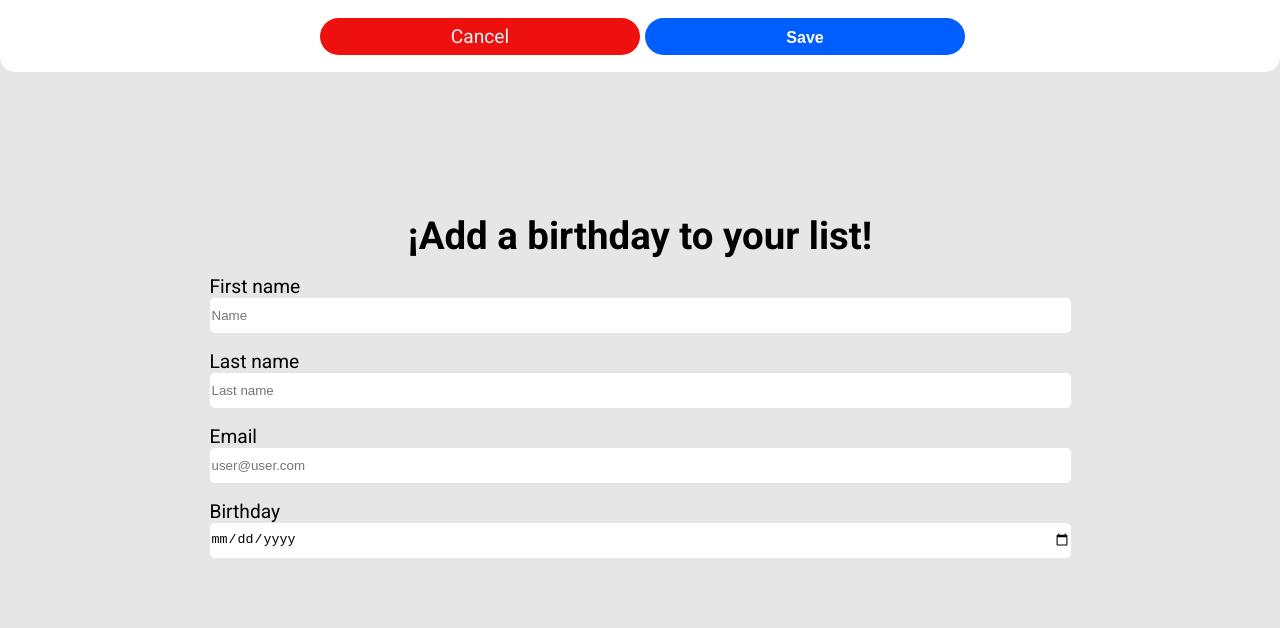
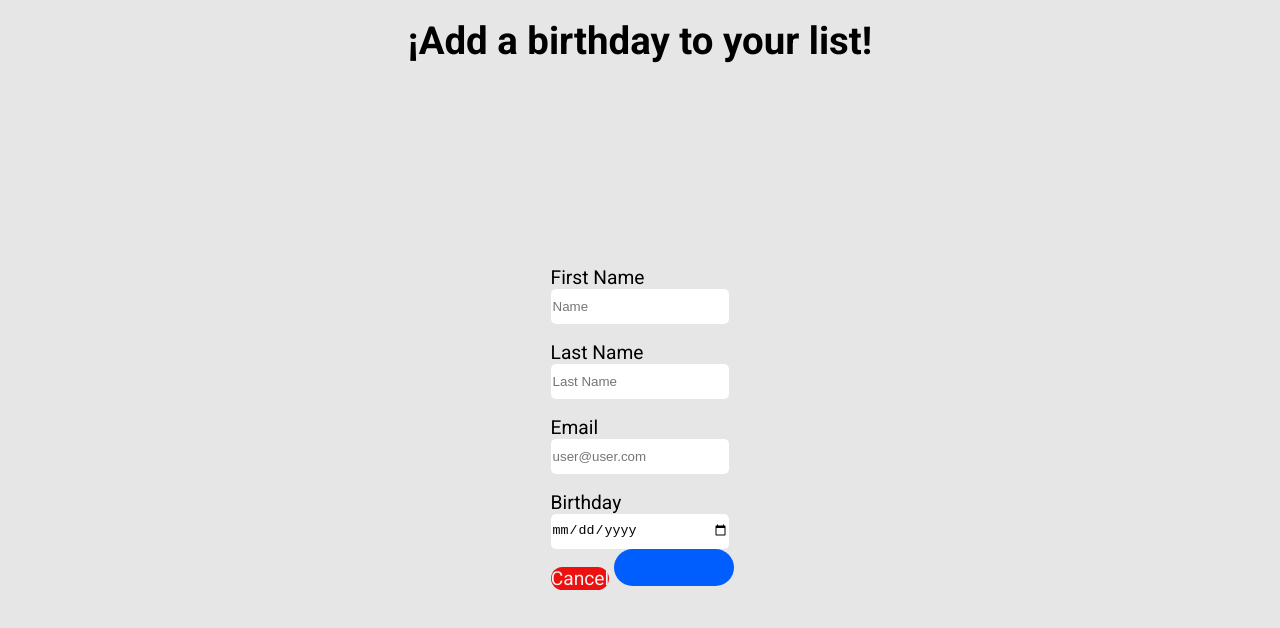
Before and after one commit to joedurand-hub/birthday-app, a Next.js app: page /add-birthday in a window 1280 px wide. Shown: the top 628 px of the page. Built offline with nearby package versions, Linux system fonts and the light colour scheme.

Commit message:
refactor logic and components

```diff
--- a/Components/Card/card.jsx
+++ b/Components/Card/card.jsx
@@ -10,7 +10,6 @@ import modal from "../../styles/modal.module.css";
 
 function Card({ firstName, lastName, birthday, email, id }) {
   const [isOpenModal, openModal, closeModal] = useModal(false);
-  const router = useRouter();
 
   const handleSubmit = () => {
     fetch(`https://birthday-app-api.vercel.app/api/v1/john/birthdays/${id}`, {
--- /dev/null
+++ b/Components/Form/Form.jsx
@@ -0,0 +1,79 @@
+import Link from "next/link";
+import { AnchorCancel } from "../AnchorsButton/Anchor";
+import styles from "../../styles/container.module.css";
+import styleForm from "../../styles/form.module.css";
+import formNavBar from "../../styles/navBar.module.css";
+import Input from "../Input/Input";
+import button from "../../styles/Buttons.module.css";
+
+function Form({ onSubmit, onChange, values }) {
+  return (
+    <div className={styles.containerApp}>
+      <form className={styleForm.form} onSubmit={onSubmit}>
+        <h1 className={styleForm.form_title}>¡Add a birthday to your list!</h1>
+        <div className={styleForm.form_container}>
+          <Input
+            label={"First Name"}
+            htmlFor={"firstName"}
+            onChange={onChange}
+            type="text"
+            placeholder={"Name"}
+            value={values.firstName}
+            name="firstName"
+            minLength={3}
+            maxLength={25}
+            pattern="[A-Za-z ]*"
+            required={true}
+          />
+
+          <Input
+            label={"Last Name"}
+            htmlFor={"lastName"}
+            onChange={onChange}
+            type="text"
+            name="lastName"
+            placeholder={"Last Name"}
+            value={values.lastName}
+            minLength={3}
+            maxLength={25}
+            pattern="[A-Za-z ]*"
+            required={true}
+          />
+
+          <Input
+            label={"Email"}
+            htmlFor={"email"}
+            onChange={onChange}
+            type="email"
+            name="email"
+            placeholder={"user@user.com"}
+            value={values.email}
+            required={true}
+          />
+          <Input
+            label={"Birthday"}
+            htmlFor={"birthday"}
+            onChange={onChange}
+            type="date"
+            max={new Date()}
+            name="birthday"
+            value={values.birthday}
+            required={true}
+          />
+          <nav>
+            <AnchorCancel name="Cancel" />
+            <button
+              className={button.button_primary}
+              type="submit"
+              name="submit"
+              value="Save"
+              onSubmit={onSubmit}
+            ></button>
+          </nav>
+        </div>
+      </form>
+    </div>
+  );
+}
+
+export default Form;
--- /dev/null
+++ b/Components/Input/Input.jsx
@@ -0,0 +1,30 @@
+import input from "./input.module.css";
+const InputField = ({
+  value,
+  label,
+  name,
+  placeholder,
+  type,
+  onChange,
+  htmlFor,
+}) => {
+  return (
+    <div className={input.field}>
+      {label && (
+        <label htmlFor={htmlFor} className={input.form_label}>
+          {label}
+        </label>
+      )}
+      <input
+        className={input.form_input}
+        type={type}
+        value={value}
+        name={name}
+        placeholder={placeholder}
+        onChange={onChange}
+      />
+    </div>
+  );
+};
+
+export default InputField;
--- /dev/null
+++ b/Components/Input/input.module.css
@@ -0,0 +1,49 @@
+.field {
+  margin: 0;
+  display: flex;
+  flex-direction: column;
+  justify-content: center;
+  width: 100%;
+  max-height: 40vh;
+}
+
+@media screen and (max-width: 768px) {
+  .field {
+    margin: 0;
+    display: flex;
+    flex-direction: column;
+    justify-content: center;
+    width: 100%;
+    max-height: 40vh;
+  }
+
+  .form_label {
+    padding-top: 2px;
+    margin-top: 15px;
+  }
+
+  .form_input {
+    width: 100%;
+    height: 35px;
+    border-radius: 5px;
+    border: none;
+  }
+}
+
+@media screen and (min-width: 769px) {
+  .field {
+    width: 55%;
+  }
+
+  .form_label {
+    padding-top: 2px;
+    margin-top: 15px;
+  }
+
+  .form_input {
+    width: 100%;
+    height: 35px;
+    border-radius: 5px;
+    border: none;
+  }
+}
--- a/pages/add-birthday.js
+++ b/pages/add-birthday.js
@@ -1,43 +1,30 @@
 import { useState } from "react";
+import Image from "next/image";
 import Link from "next/link";
 import { AnchorCancel } from "../Components/AnchorsButton/Anchor";
 import styles from "../styles/container.module.css";
 import styleForm from "../styles/form.module.css";
+import NavBar from "../Components/NavBar/NavBar";
 import formNavBar from "../styles/navBar.module.css";
 import button from "../styles/Buttons.module.css";
 import { useRouter } from "next/router";
+import Input from "../Components/Input/Input";
+import Form from "../Components/Form/Form";
 
 function AddBirthday() {
   const router = useRouter();
-	const [firstName, setFirstName] = useState("");
-	const [email, setEmail] = useState("");
-	const [lastName, setLastName] = useState("");
-	const [birthday, setBirthday] = useState("");
+  const [values, setValues] = useState({
+    firstName: "",
+    lastName: "",
+    email: "",
+    birthday: "",
+  });
 
   const handleInputChange = function (e) {
     const eTargetName = e.target.name;
     const value = e.target.value;
-		switch (eTargetName) {
-			case "firstName":
-				setFirstName(value);
-
-				break;
-
-			case "lastName":
-				setLastName(value);
-				break;
-
-			case "email":
-				setEmail(value);
-				break;
-
-			case "birthday":
-				setBirthday(value);
-				break;
-
-			default:
-				break;
-		}
+    setValues({ ...values, [eTargetName]: value });
+    console.log(values);
   };
 
   const handleSubmit = (e) => {
@@ -48,10 +35,10 @@ function AddBirthday() {
         "Content-Type": "application/json",
       },
       body: JSON.stringify({
-				firstName,
-				email,
-				lastName,
-				birthday,
+        firstName: values.firstName,
+        lastName: values.lastName,
+        email: values.email,
+        birthday: values.birthday,
       }),
     })
       .then((response) => {
@@ -67,89 +54,15 @@ function AddBirthday() {
 
   return (
     <div className={styles.containerApp}>
-			<form
-				className={styleForm.form}
-				id="add_birthday"
+      <Form
         onSubmit={(e) => {
           e.preventDefault();
           handleSubmit(e);
           router.push("/birthdays");
         }}
-			>
-				<div className={styleForm.form_container}>
-					<h1 className={styleForm.form_title}>
-						¡Add a birthday to your list!
-					</h1>
-					<label className={styleForm.form_label} htmlFor="firstName">
-						First name
-					</label>
-					<input
         onChange={(e) => handleInputChange(e)}
-						className={styleForm.form_input}
-						placeholder="Name"
-						type="text"
-						name="firstName"
-						minLength={3}
-						maxLength={25}
-						pattern="[A-Za-z ]*"
-						value={firstName}
-						required
-					/>
-					<label className={styleForm.form_label} htmlFor="lastName">
-						Last name
-					</label>
-					<input
-						onChange={(e) => handleInputChange(e)}
-						className={styleForm.form_input}
-						placeholder="Last name"
-						type="text"
-						name="lastName"
-						minLength={3}
-						maxLength={25}
-						pattern="[A-Za-z ]*"
-						value={lastName}
-						required={true}
-					/>
-
-					<label className={styleForm.form_label} htmlFor="email">
-						Email
-					</label>
-					<input
-						onChange={(e) => handleInputChange(e)}
-						className={styleForm.form_input}
-						placeholder="user@user.com"
-						type="email"
-						name="email"
-						value={email}
-						required={true}
-					/>
-
-					<label className={styleForm.form_label} htmlFor="birthday">
-						Birthday
-					</label>
-					<input
-						onChange={(e) => handleInputChange(e)}
-						className={styleForm.form_input}
-						type="date"
-						max={new Date()}
-						name="birthday"
-						value={birthday}
-						required
-					/>
-				</div>
-				<nav className={formNavBar.navBar}>
-					<Link href="/birthdays" passHref={true}>
-						<AnchorCancel name="Cancel" />
-					</Link>
-
-					<input
-						className={button.button_primary}
-						type="submit"
-						name="submit"
-						value="Save"
-					/>
-				</nav>
-			</form>
+        values={values}
+      ></Form>
     </div>
   );
 }
--- a/styles/card.module.css
+++ b/styles/card.module.css
@@ -49,6 +49,10 @@
   cursor: pointer;
 }
 
+.icons:focus .card {
+  display: block;
+}
+
 @media screen and (min-width: 769px) {
   .card {
     display: flex;
--- a/styles/form.module.css
+++ b/styles/form.module.css
@@ -2,7 +2,7 @@
   .form {
     display: flex;
     flex-direction: column;
-    justify-content: flex-start;
+    justify-content: center;
     align-items: center;
     width: 100%;
     height: 100vh;
@@ -12,31 +12,13 @@
     display: flex;
     flex-direction: column;
     justify-content: center;
+    align-items: center;
     width: 85%;
     height: 100vh;
   }
 
-  .form_label {
-    padding-top: 2px;
-    margin-top: 15px;
-  }
-
-  .form_input {
-    height: 35px;
-    border-radius: 5px;
-    border: none;
-  }
-
   .form_title {
     text-align: center;
-  }
-
-  .error {
-    border-color: red;
-  }
-
-  .error:focus {
-    outline-color: red;
   }
 }
 
@@ -44,7 +26,7 @@
   .form {
     display: flex;
     flex-direction: column;
-    justify-content: flex-start;
+    justify-content: center;
     align-items: center;
     width: 100%;
     height: 100vh;
@@ -54,22 +36,18 @@
     display: flex;
     flex-direction: column;
     justify-content: center;
+    align-items: center;
     width: 70%;
     height: 90vh;
-  }
-
-  .form_label {
-    padding-top: 2px;
-    margin-top: 15px;
-  }
-
-  .form_input {
-    height: 35px;
-    border-radius: 5px;
-    border: none;
   }
 
   .form_title {
     text-align: center;
   }
+
+  .form_container_inputs {
+    display: flex;
+    align-items: center;
+    justify-content: center;
+  }
 }
```
Also changed, not shown: Components/NavButton/NavButton.jsx (added, +12 -0 lines), styles/modal.module.css (+1 -9 lines). Lines whose indentation alone changed are shown as unchanged.
